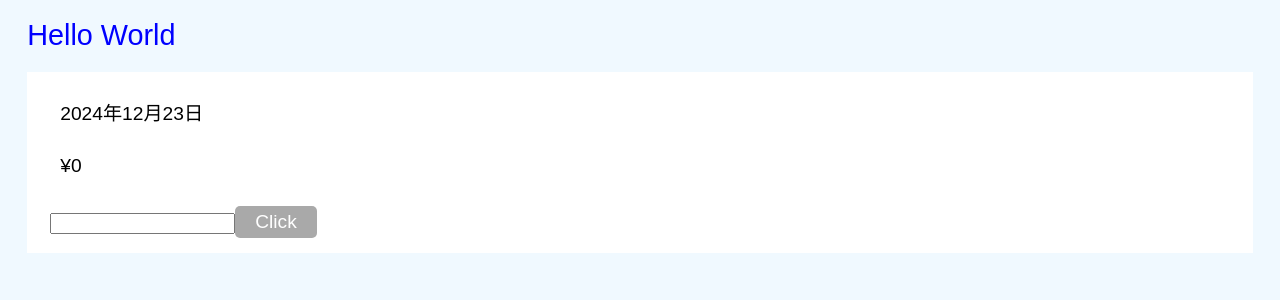
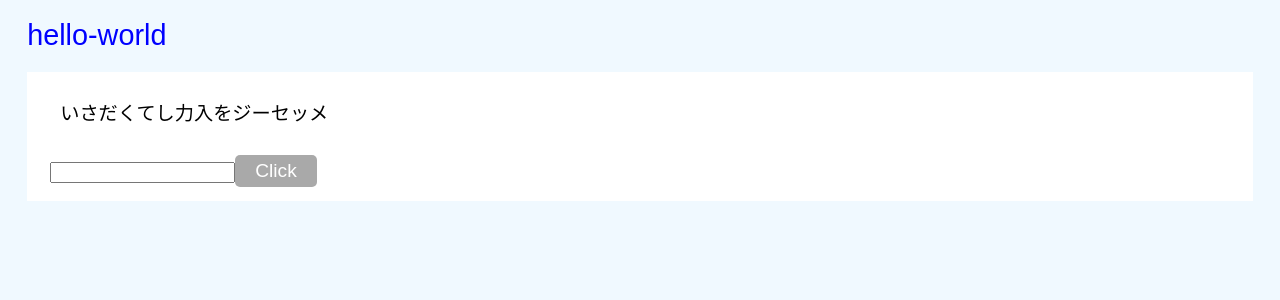
Before and after one commit to hayaoki-engineer/angular-app, an Angular app: page / in a window 1280 px wide. Shown: the top 300 px of the page. Built offline with nearby package versions, Linux system fonts and the light colour scheme.

Commit message:
カスタムパイプの作成

```diff
--- a/src/app/hello/hello.component.html
+++ b/src/app/hello/hello.component.html
@@ -1,9 +1,8 @@
 <div>
-  <h1>{{ title | titlecase }}</h1>
+  <h1>{{ title }}</h1>
   <div class="container">
-    <p>{{ date | date: 'yyyy年MM月dd日' }}</p>
-    <p>{{ price | currency: 'JPY': 'symbol': '1.0-2'}}</p>
-    <input type="number" #input />
-    <button (click)="updatePrice(+input.value)">Click</button>
+    <p>{{ message | myCustom }}</p>
+    <input type="text" #input />
+    <button (click)="changeMessage(input.value)">Click</button>
   </div>
 </div>
--- a/src/app/hello/hello.component.ts
+++ b/src/app/hello/hello.component.ts
@@ -1,20 +1,30 @@
-import { Component, OnInit } from '@angular/core';
+import { Component, OnInit, Pipe, PipeTransform } from '@angular/core';
 import { CurrencyPipe, DatePipe, TitleCasePipe } from '@angular/common';
+
+
+@Pipe({
+  name: 'myCustom',
+  standalone: true,
+})
+export class MyCustomPipe implements PipeTransform {
+  transform(value: string): string {
+    return value.split('').reverse().join('');
+  }
+}
 
 @Component({
   selector: 'app-hello',
   standalone: true,
-  imports: [CurrencyPipe, DatePipe, TitleCasePipe],
+  imports: [MyCustomPipe],
   templateUrl: './hello.component.html',
   styleUrl: './hello.component.css',
 })
 export class HelloComponent implements OnInit {
-  title = 'hello world';
-  price = 0;
-  date = new Date();
+  title = 'hello-world';
+  message = 'メッセージを入力してください';
 
-  updatePrice(newvalue: number) {
-    this.price = (newvalue * 1.1);
+  changeMessage(newMessage: string) {
+    this.message = newMessage;
   }
 
   // コンポーネントの初期化 → 初期値を設定
```
